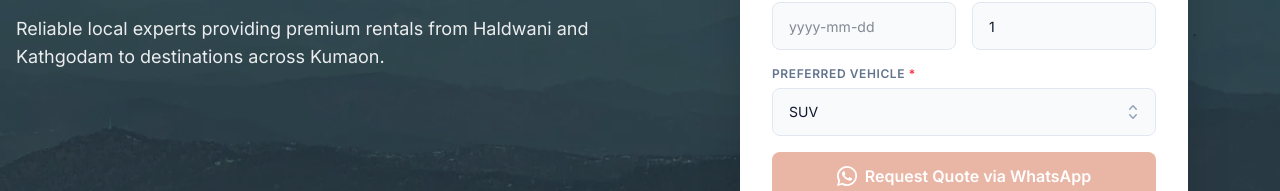
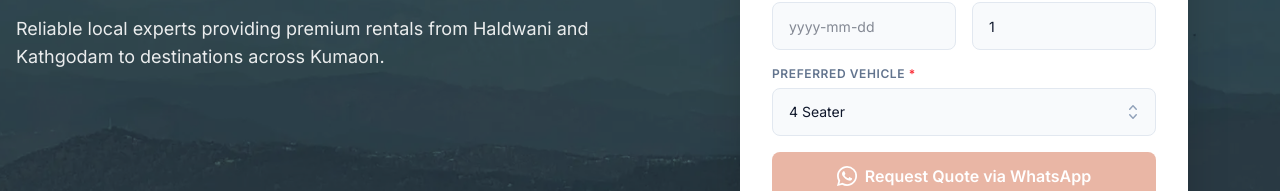
Before and after one commit to noonejr/roam-kumaon, a React (Vite) app: page / in a window 1280 px wide. Shown: the part 533-724 px from the top of the page. Built offline with nearby package versions, Linux system fonts and the light colour scheme.

Commit message:
Updating Vehicle type for booking

```diff
--- a/src/components/CabForm.tsx
+++ b/src/components/CabForm.tsx
@@ -15,11 +15,11 @@ export function CabForm() {
   const [dropoff, setDropoff] = useState<string>(CAB_DROPOFF_POINTS[0])
   const [date, setDate] = useState('')
   const [passengers, setPassengers] = useState('1')
-  const [category, setCategory] = useState('SUV')
+  const [category, setCategory] = useState('4 Seater')
   const isValid = name.trim().length > 0 && date.length > 0 && Number.isInteger(Number(passengers)) && Number(passengers) >= 1
   const onSubmit = async (e: FormEvent) => {
     e.preventDefault()
-    const message = `Cab Quote Request\nName: ${name.trim()}\nPickup: ${pickup}\nDrop-off: ${dropoff}\nDate: ${date}\nPassengers: ${passengers}\nCategory: ${category}`
+    const message = `Cab Quote Request\nName: ${name.trim()}\nPickup: ${pickup}\nDrop-off: ${dropoff}\nDate: ${date}\nPassengers: ${passengers}\nVehicle: ${category}`
     await openWhatsAppWithFallback(message, '/events/whatsapp-open/cab')
   }
   return (
@@ -91,7 +91,7 @@ export function CabForm() {
           id="cab-category"
           required
           value={category}
-          options={["SUV", "Sedan", "Hatchback"]}
+          options={["Shared", "4 Seater", "7 Seater"]}
           onChange={setCategory}
         />
       </div>
```
Also changed, not shown: 2 other files (tests, documents, lock files or other folders).
